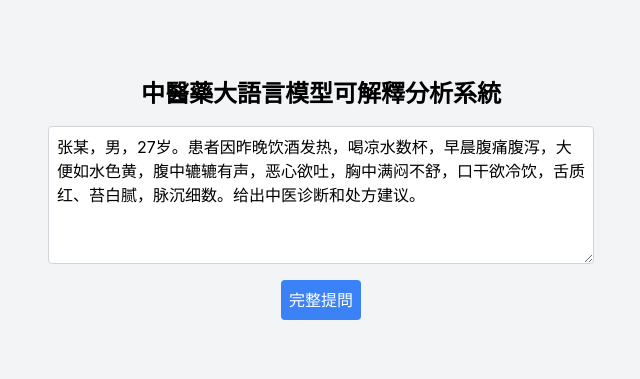
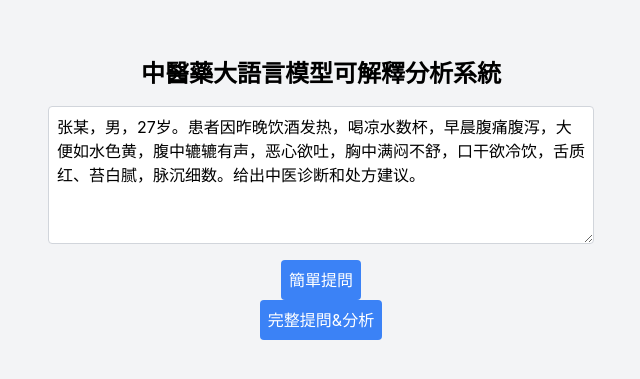
Before and after one commit to CISC7021-Group-66/web_explain_tcm_llm, a React (Create React App) app: page / in a window 1280 px wide. Shown: the part 201-580 px from the top of the page, without its empty margins (319-959 px from the left). Built offline with nearby package versions, Linux system fonts and the light colour scheme.

Commit message:
:sparkles: 新增簡單提問方法，不進行全面分析版

```diff
--- a/src/App.js
+++ b/src/App.js
@@ -2,6 +2,28 @@ import { useState } from "react";
 
 function App() {
   const [inputValue, setInputValue] = useState("张某，男，27岁。患者因昨晚饮酒发热，喝凉水数杯，早晨腹痛腹泻，大便如水色黄，腹中辘辘有声，恶心欲吐，胸中满闷不舒，口干欲冷饮，舌质红、苔白腻，脉沉细数。给出中医诊断和处方建议。");
+  // 于某，男，62岁。患冠心病两年，服西药治疗，一日三次，从未有断，然胸憋心悸，一直不止。近月余，每至夜则咳嗽哮喘，痰涎清稀如水，倚息不能平卧，胸憋心悸尤甚。白昼则症状减轻。询知腰脊酸困，背畏风寒，时眩晕，手足心微热，口渴欲饮，但不多饮，亦不思冷，纳便尚可，舌尖略红，苔白腻，脉沉缓。给出中医诊断和处方建议。
+
+  async function simpleAsk() {
+    try {
+      const response = await fetch("http://100.96.0.5:8000/query", {
+        method: "POST",
+        headers: { "Content-Type": "application/json" },
+        body: JSON.stringify({ question: inputValue }),
+      });
+
+      // 檢查 HTTP 狀態碼
+      if (!response.ok) {
+        throw new Error(`HTTP error! status: ${response.status}`);
+      }
+
+      // 解析 JSON 響應
+      const result = await response.json();
+      console.log(result);
+    } catch (error) {
+      console.error("請求失敗:", error.message);
+    }
+  }
 
   async function fetchStream() {
     // 修改此處ip為server ip
@@ -65,10 +87,16 @@ function App() {
       />
 
       <button
-        onClick={() => fetchStream(inputValue)}
+        onClick={() => simpleAsk()}
         className="p-2 bg-blue-500 text-white rounded"
       >
-        完整提問
+        簡單提問
+      </button>
+      <button
+        onClick={() => fetchStream()}
+        className="p-2 bg-blue-500 text-white rounded"
+      >
+        完整提問&分析
       </button>
     </div>
   );
```
